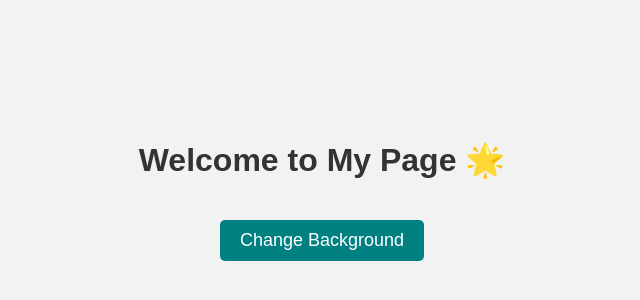
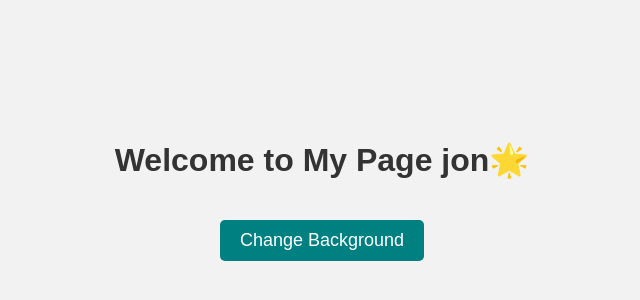
Before and after one commit to jonathanestr07/testgitrepo, a plain HTML site: page index.html in a window 1280 px wide. Shown: the part 210-510 px from the top of the page, without its empty margins (318-958 px from the left). Drawn offline with Linux system fonts and the light colour scheme.

Commit message:
Changed file name main to index

```diff
--- a/main.html
+++ b/index.html
@@ -7,7 +7,7 @@
 </head>
 <body>
 
-  <h1>Welcome to My Page 🌟</h1>
+  <h1>Welcome to My Page jon🌟</h1>
   <button onclick="changeBackground()">Change Background</button>
 
   <script src="script.js"></script>
```
